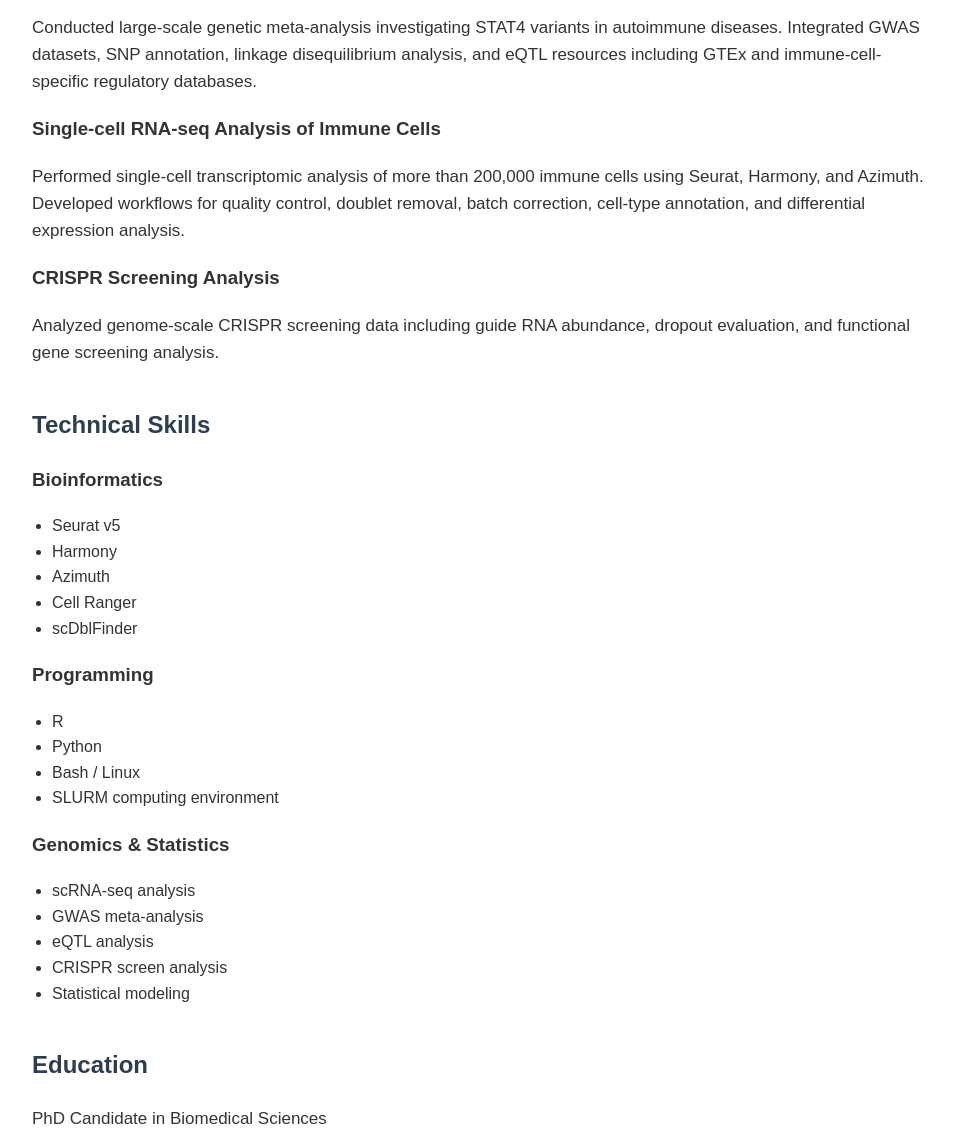
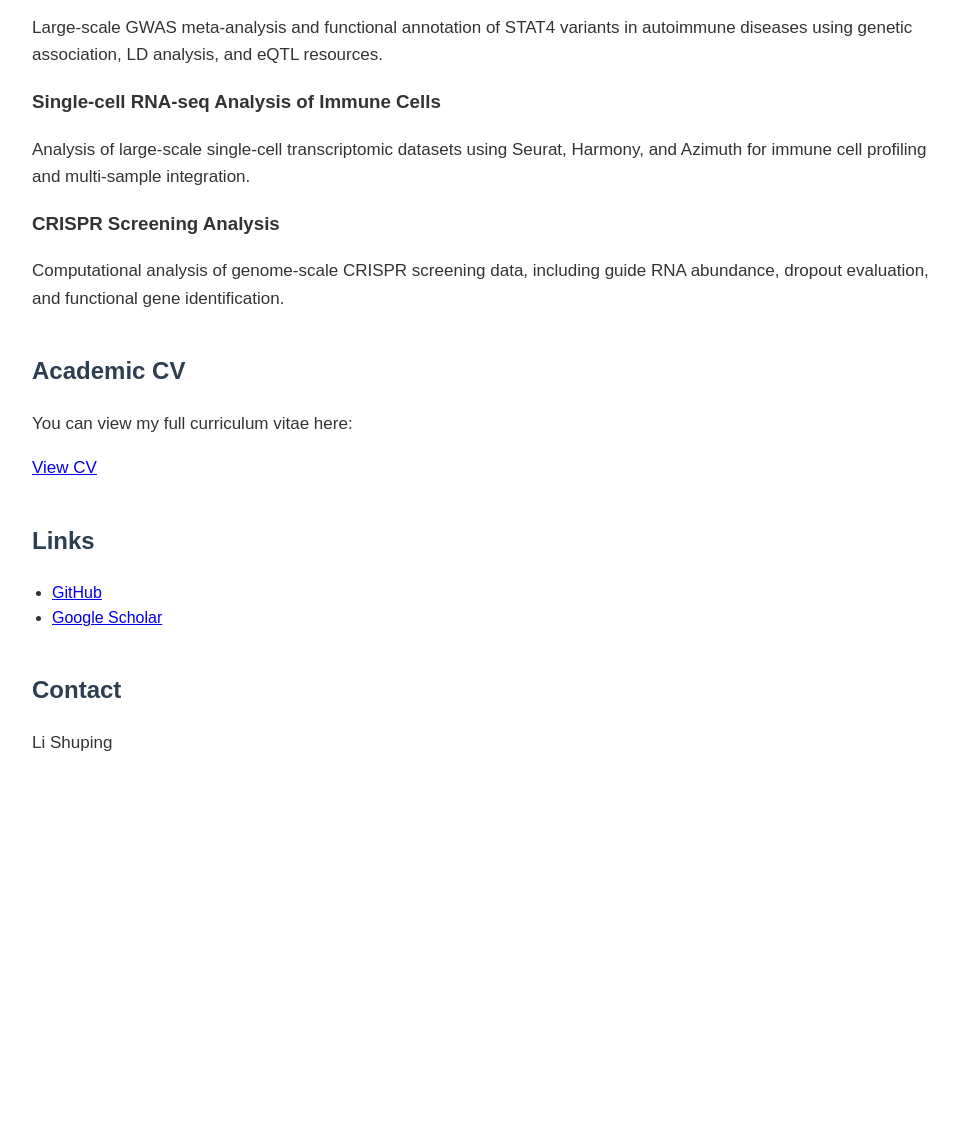
Before and after one commit to LScorpio9/resume, a plain HTML site: page index.html in a window 1280 px wide. Shown: the part 700-1835 px from the top of the page, without its empty margins (158-1117 px from the left). After the commit the page ends 1514 px from the top, so only its background shows below. Drawn offline with Linux system fonts and the light colour scheme.

Commit message:
Revise content in index.html for clarity and updates
Updated personal information, research interests, and project descriptions in index.html.

```diff
--- a/index.html
+++ b/index.html
@@ -14,13 +14,18 @@
 
 </head>
 
+
 <body>
 
-<h1>Li Shuping</h1>
+<h1>
+Li Shuping
+</h1>
+
 
 <h2>
 PhD Candidate | Computational Biology | Immunology
 </h2>
+
 
 <p>
 I am a PhD candidate specializing in computational biology,
@@ -29,7 +34,10 @@
 genomics to understand immune mechanisms underlying autoimmune diseases.
 </p>
 
-<h2>Research Interests</h2>
+
+<h2>
+Research Interests
+</h2>
 
 <ul>
 <li>Single-cell RNA sequencing and immune cell profiling</li>
@@ -40,83 +48,89 @@
 <li>Multi-omics integration</li>
 </ul>
 
-<h2>Research Projects</h2>
+
+<h2>
+Research Projects
+</h2>
+
 
 <h3>
 STAT4 Genetic Analysis in Autoimmune Disease
 </h3>
 
 <p>
-Conducted large-scale genetic meta-analysis investigating STAT4
-variants in autoimmune diseases. Integrated GWAS datasets,
-SNP annotation, linkage disequilibrium analysis, and eQTL resources
-including GTEx and immune-cell-specific regulatory databases.
+Large-scale GWAS meta-analysis and functional annotation of STAT4
+variants in autoimmune diseases using genetic association,
+LD analysis, and eQTL resources.
 </p>
+
 
 <h3>
 Single-cell RNA-seq Analysis of Immune Cells
 </h3>
 
 <p>
-Performed single-cell transcriptomic analysis of more than
-200,000 immune cells using Seurat, Harmony, and Azimuth.
-Developed workflows for quality control, doublet removal,
-batch correction, cell-type annotation, and differential expression
-analysis.
+Analysis of large-scale single-cell transcriptomic datasets using
+Seurat, Harmony, and Azimuth for immune cell profiling and
+multi-sample integration.
 </p>
+
 
 <h3>
 CRISPR Screening Analysis
 </h3>
 
 <p>
-Analyzed genome-scale CRISPR screening data including guide
-RNA abundance, dropout evaluation, and functional gene screening
-analysis.
+Computational analysis of genome-scale CRISPR screening data,
+including guide RNA abundance, dropout evaluation, and functional
+gene identification.
 </p>
 
-<h2>Technical Skills</h2>
 
-<h3>Bioinformatics</h3>
+<h2>
+Academic CV
+</h2>
+
+<p>
+You can view my full curriculum vitae here:
+</p>
+
+<p>
+<a href="cv.html">
+View CV
+</a>
+</p>
+
+
+<h2>
+Links
+</h2>
 
 <ul>
-<li>Seurat v5</li>
-<li>Harmony</li>
-<li>Azimuth</li>
-<li>Cell Ranger</li>
-<li>scDblFinder</li>
+
+<li>
+<a href="https://github.com/li-shuping">
+GitHub
+</a>
+</li>
+
+<li>
+<a href="https://scholar.google.com">
+Google Scholar
+</a>
+</li>
+
 </ul>
 
-<h3>Programming</h3>
 
-<ul>
-<li>R</li>
-<li>Python</li>
-<li>Bash / Linux</li>
-<li>SLURM computing environment</li>
-</ul>
-
-<h3>Genomics & Statistics</h3>
-
-<ul>
-<li>scRNA-seq analysis</li>
-<li>GWAS meta-analysis</li>
-<li>eQTL analysis</li>
-<li>CRISPR screen analysis</li>
-<li>Statistical modeling</li>
-</ul>
-
-<h2>Education</h2>
+<h2>
+Contact
+</h2>
 
 <p>
-PhD Candidate in Biomedical Sciences
+Li Shuping
 </p>
 
-<h2>Contact</h2>
-
-<p>
-GitHub: lscorpio9
-</p>
 
 </body>
 
```
